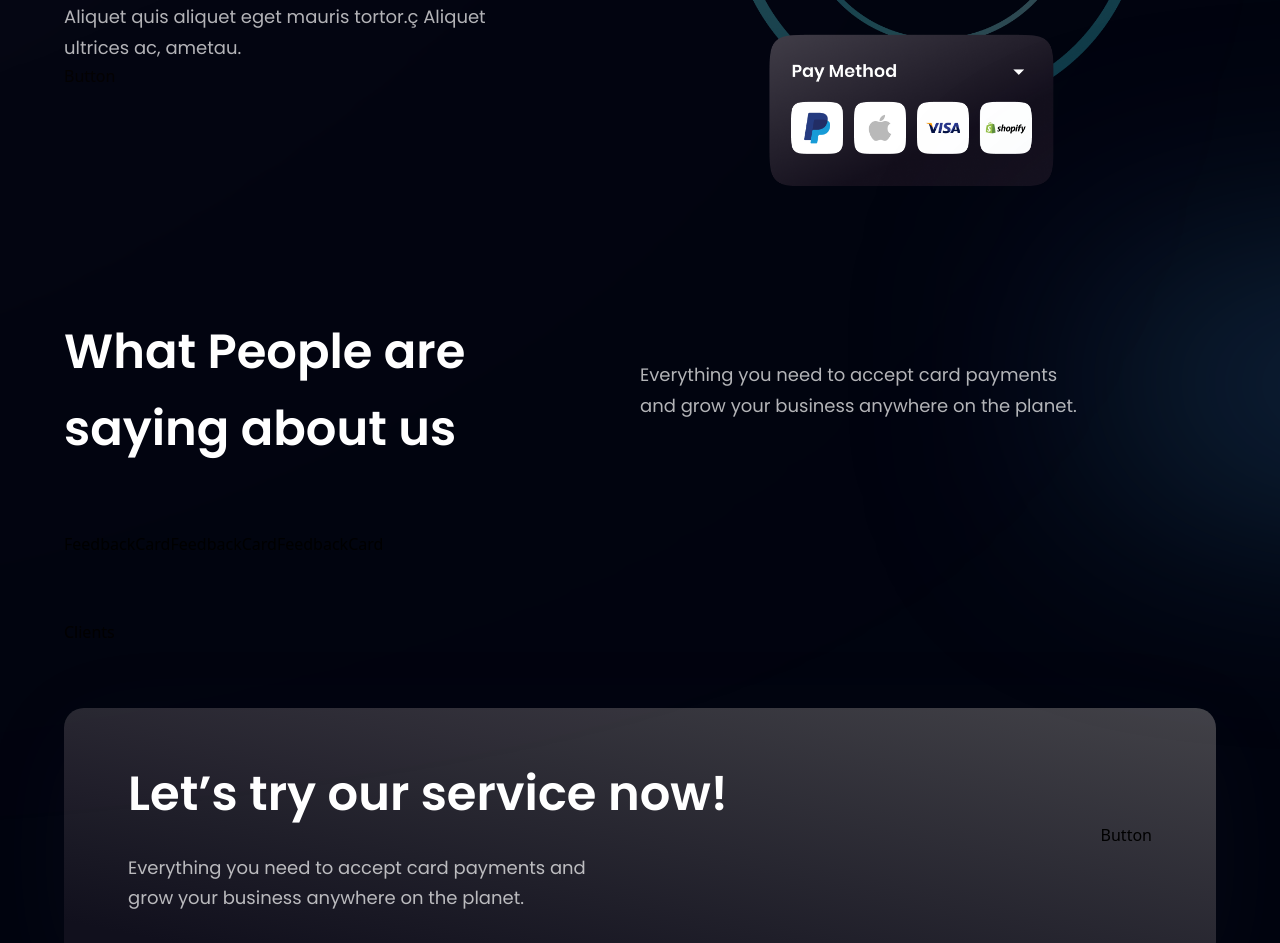
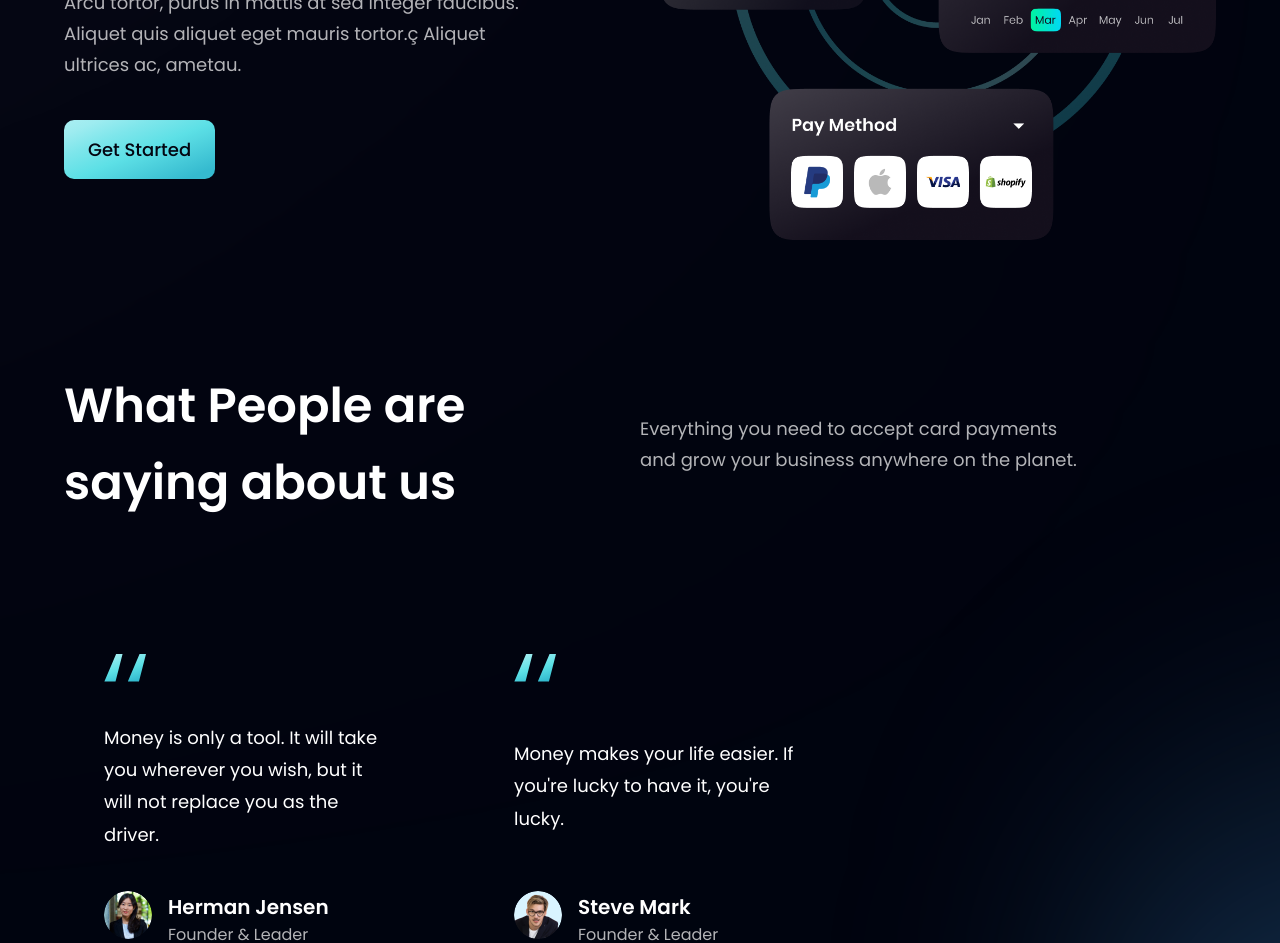
Before and after one commit to aynnxn/HooBank, a React (Vite) app in the folder NuuBank/: page / in a window 1280 px wide. Shown: the part 2500-3443 px from the top of the page. Built offline with nearby package versions, Linux system fonts and the light colour scheme.

Commit message:
button + clients + feedback components

```diff
--- a/NuuBank/src/components/Button.jsx
+++ b/NuuBank/src/components/Button.jsx
@@ -1,7 +1,12 @@
 import React from "react";
 
-const Button = () => {
-  return <div>Button</div>;
-};
+const Button = ({ styles }) => (
+  <button
+    type="button"
+    className={`py-4 px-6 font-poppins font-medium text-[18px] text-primary bg-blue-gradient rounded-[10px] outline-none ${styles}`}
+  >
+    Get Started
+  </button>
+);
 
 export default Button;
--- a/NuuBank/src/components/Clients.jsx
+++ b/NuuBank/src/components/Clients.jsx
@@ -1,7 +1,23 @@
-import React from "react";
+import { clients } from "../constants";
+import styles from "../style";
 
-const Clients = () => {
-  return <div>Clients</div>;
-};
+const Clients = () => (
+  <section className={`${styles.flexCenter} my-4`}>
+    <div className={`${styles.flexCenter} flex-wrap w-full`}>
+      {clients.map((client) => (
+        <div
+          key={client.id}
+          className={`flex-1 ${styles.flexCenter} sm:min-w-[192px] min-w-[120px] m-5`}
+        >
+          <img
+            src={client.logo}
+            alt="client_logo"
+            className="sm:w-[192px] w-[100px] object-contain"
+          />
+        </div>
+      ))}
+    </div>
+  </section>
+);
 
 export default Clients;
--- a/NuuBank/src/components/FeedbackCard.jsx
+++ b/NuuBank/src/components/FeedbackCard.jsx
@@ -1,7 +1,28 @@
-import React from "react";
+import { quotes } from "../assets";
 
-const FeedbackCard = () => {
-  return <div>FeedbackCard</div>;
-};
+const FeedbackCard = ({ content, name, title, img }) => (
+  <div className="flex justify-between flex-col px-10 py-12 rounded-[20px]  max-w-[370px] md:mr-10 sm:mr-5 mr-0 my-5 feedback-card">
+    <img
+      src={quotes}
+      alt="double_quotes"
+      className="w-[42.6px] h-[27.6px] object-contain"
+    />
+    <p className="font-poppins font-normal text-[18px] leading-[32.4px] text-white my-10">
+      {content}
+    </p>
+
+    <div className="flex flex-row">
+      <img src={img} alt={name} className="w-[48px] h-[48px] rounded-full" />
+      <div className="flex flex-col ml-4">
+        <h4 className="font-poppins font-semibold text-[20px] leading-[32px] text-white">
+          {name}
+        </h4>
+        <p className="font-poppins font-normal text-[16px] leading-[24px] text-dimWhite">
+          {title}
+        </p>
+      </div>
+    </div>
+  </div>
+);
 
 export default FeedbackCard;
```
